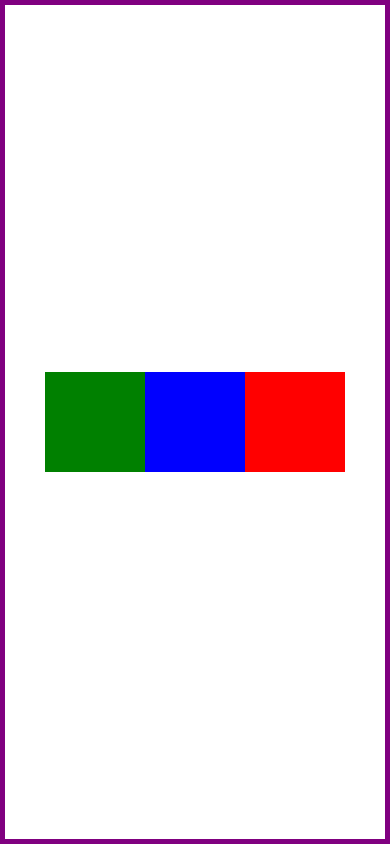
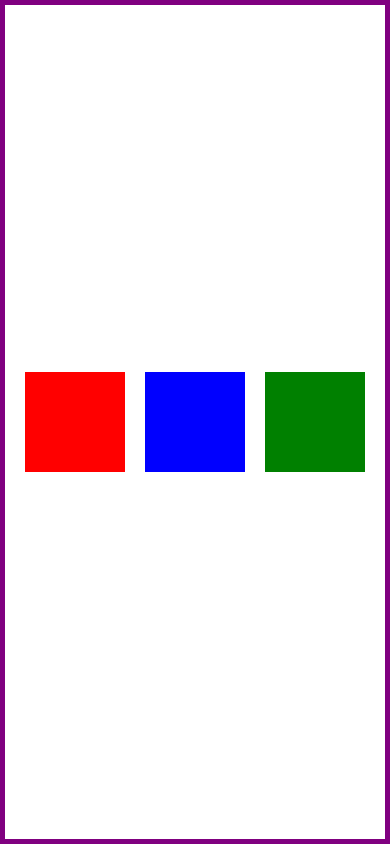
Before and after one commit to Rafaelse6/rn-flex, a React Native app: screen / in a window 390 px wide. Built offline with nearby package versions, Linux system fonts and the light colour scheme.

Commit message:
Justify content

```diff
--- a/App.tsx
+++ b/App.tsx
@@ -33,11 +33,11 @@ export default function App() {
 const styles = StyleSheet.create({
   container: {
     flex: 1,
-    flexDirection: "row-reverse",
+    flexDirection: "row",
+    justifyContent: "space-evenly",
     borderWidth: 5,
     borderColor: "purple",
     backgroundColor: "#fff",
     alignItems: "center",
-    justifyContent: "center",
   },
 });
```
